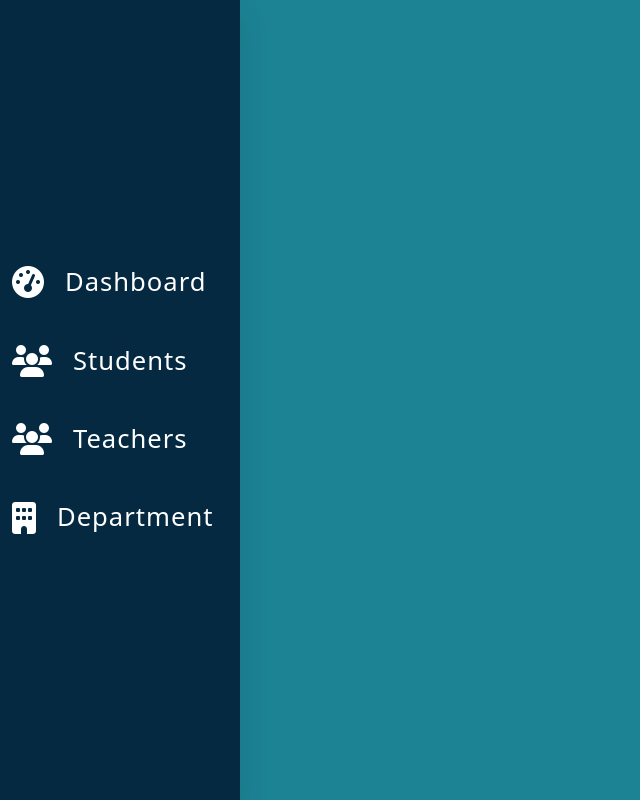
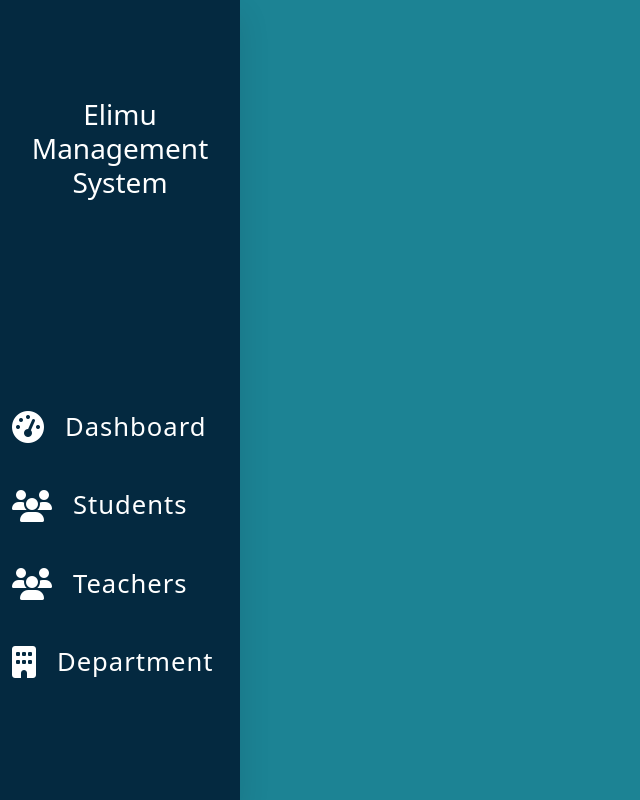
Before and after one commit to Zavi254/Elimu_Management-System, a React (Create React App) app in the folder frontend/: page / in a window 1280 px wide. Shown: the whole page, without its empty margins (0-640 px from the left). Built offline with nearby package versions, Linux system fonts and the light colour scheme; the HTML template or start-up script is replaced by a standard one.

Commit message:
Added banner name

```diff
--- a/frontend/src/Navbar.jsx
+++ b/frontend/src/Navbar.jsx
@@ -5,6 +5,7 @@ const Navbar = () => {
   return (
     <>
       <div className="navigationMenu navbar">
+      <h3 className="text-center text-white">Elimu Management System</h3>
         <ul className="navbar-nav sidebar d-flex flex-column justify-content-center">
           <li className="nav-item">
             <span>
@@ -28,7 +29,7 @@ const Navbar = () => {
             <span>
               <i className="fa fa-building"></i>
             </span>
-            <Link className="nav-link sideLinks" to="/department">Department</Link>
+            <Link className="nav-link sideLinks" to="/departments">Department</Link>
           </li>
         </ul>
       </div>
```
